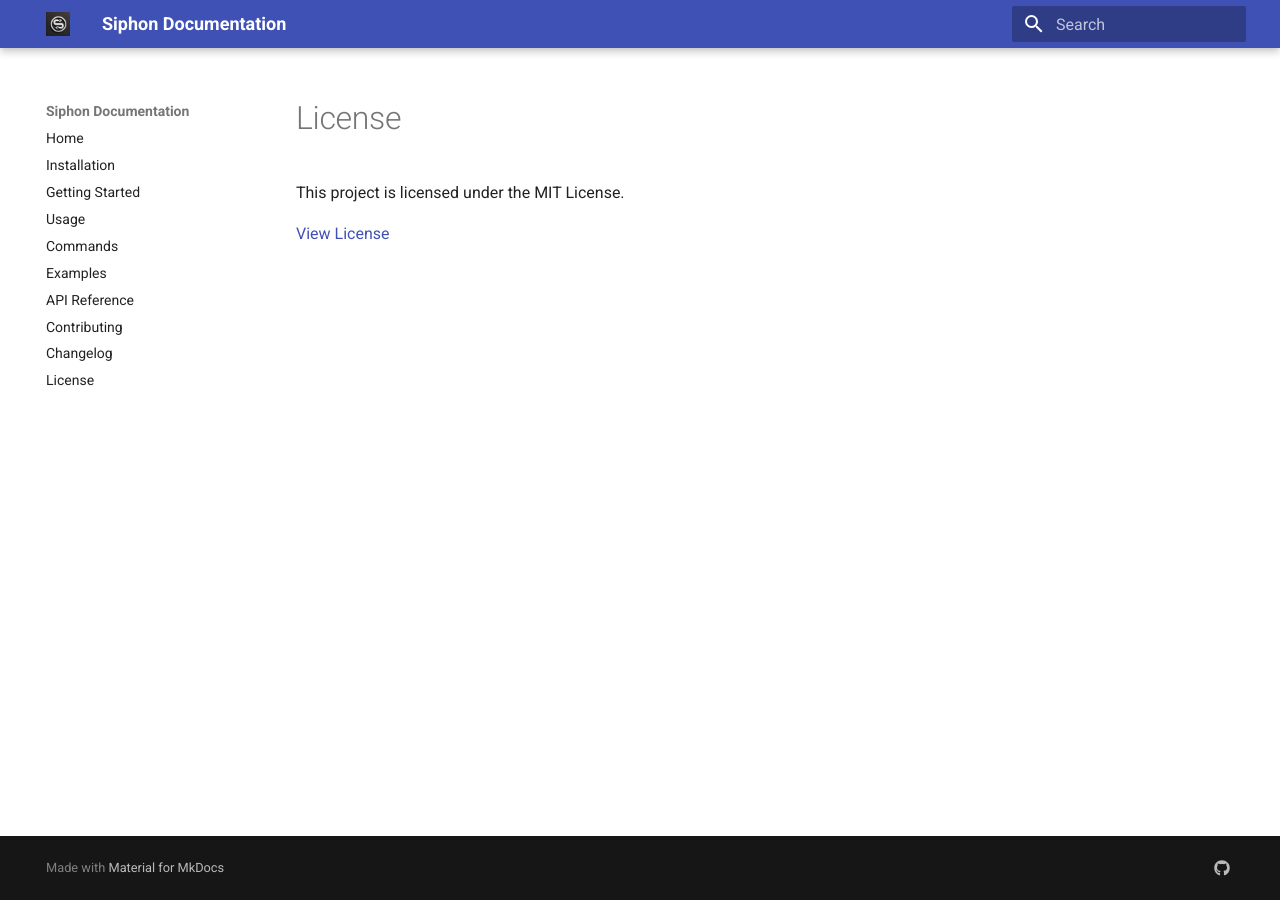
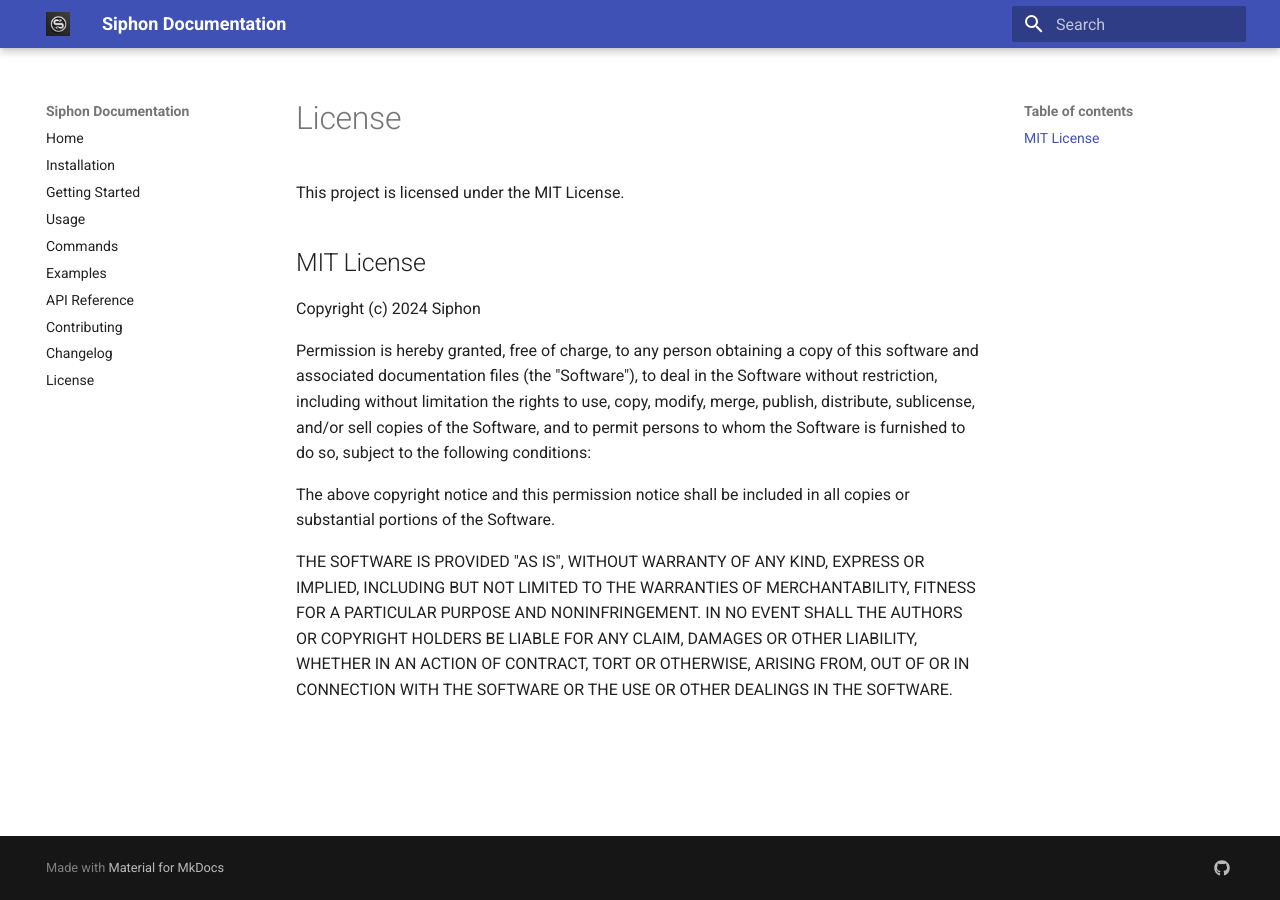
Before and after one commit to atxtechbro/siphon, an MkDocs documentation site: the page built from docs/LICENSE.md, in a window 1280 px wide. Built offline with MkDocs 1.6.1 and Material for MkDocs 9.7.7, drawn with Linux system fonts in a browser that asks for light colours.

Commit message:
fix(docs): hard-code MIT License in LICENSE.md and fix SEO issues
- Replaced license link with the full MIT License text in LICENSE.md to avoid 404 errors
- Fixed SEO rendering issues on documentation pages for API reference, commands, getting started, and usage
- Ensured proper formatting and display for all documentation sections

```diff
--- a/docs/LICENSE.md
+++ b/docs/LICENSE.md
@@ -7,4 +7,12 @@
 
 This project is licensed under the MIT License.
 
-[View License](../LICENSE)
+## MIT License
+
+Copyright (c) 2024 Siphon
+
+Permission is hereby granted, free of charge, to any person obtaining a copy of this software and associated documentation files (the "Software"), to deal in the Software without restriction, including without limitation the rights to use, copy, modify, merge, publish, distribute, sublicense, and/or sell copies of the Software, and to permit persons to whom the Software is furnished to do so, subject to the following conditions:
+
+The above copyright notice and this permission notice shall be included in all copies or substantial portions of the Software.
+
+THE SOFTWARE IS PROVIDED "AS IS", WITHOUT WARRANTY OF ANY KIND, EXPRESS OR IMPLIED, INCLUDING BUT NOT LIMITED TO THE WARRANTIES OF MERCHANTABILITY, FITNESS FOR A PARTICULAR PURPOSE AND NONINFRINGEMENT. IN NO EVENT SHALL THE AUTHORS OR COPYRIGHT HOLDERS BE LIABLE FOR ANY CLAIM, DAMAGES OR OTHER LIABILITY, WHETHER IN AN ACTION OF CONTRACT, TORT OR OTHERWISE, ARISING FROM, OUT OF OR IN CONNECTION WITH THE SOFTWARE OR THE USE OR OTHER DEALINGS IN THE SOFTWARE.
```
Also changed, not shown: docs/api-reference.md (+5 -3 lines), docs/commands.md (+5 -3 lines), docs/getting-started.md (+6 -4 lines), docs/usage.md (+6 -4 lines).
